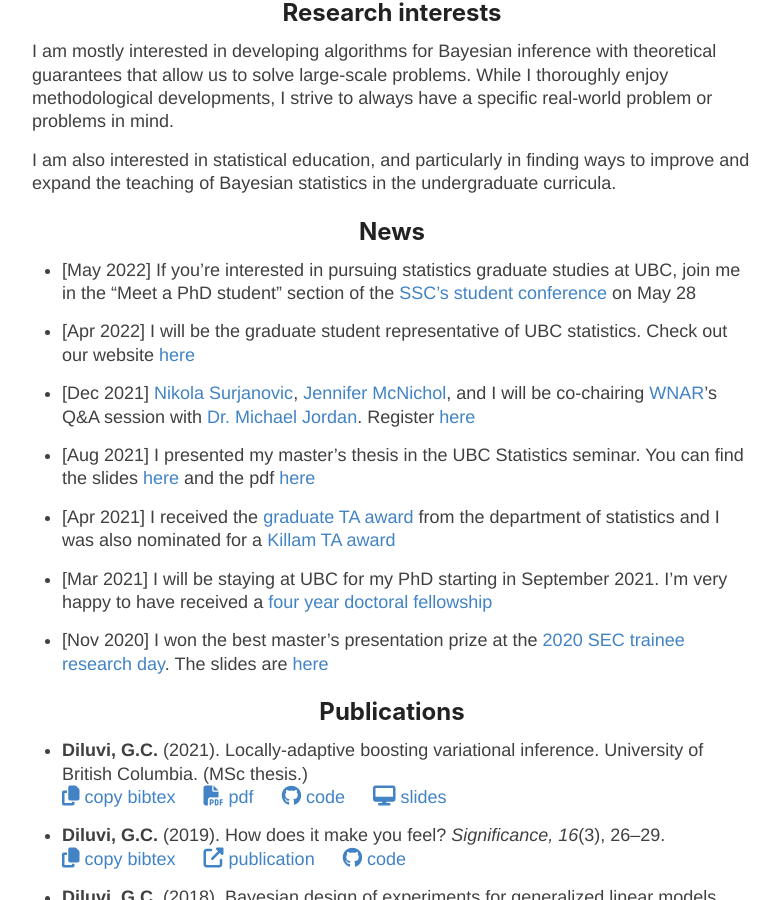
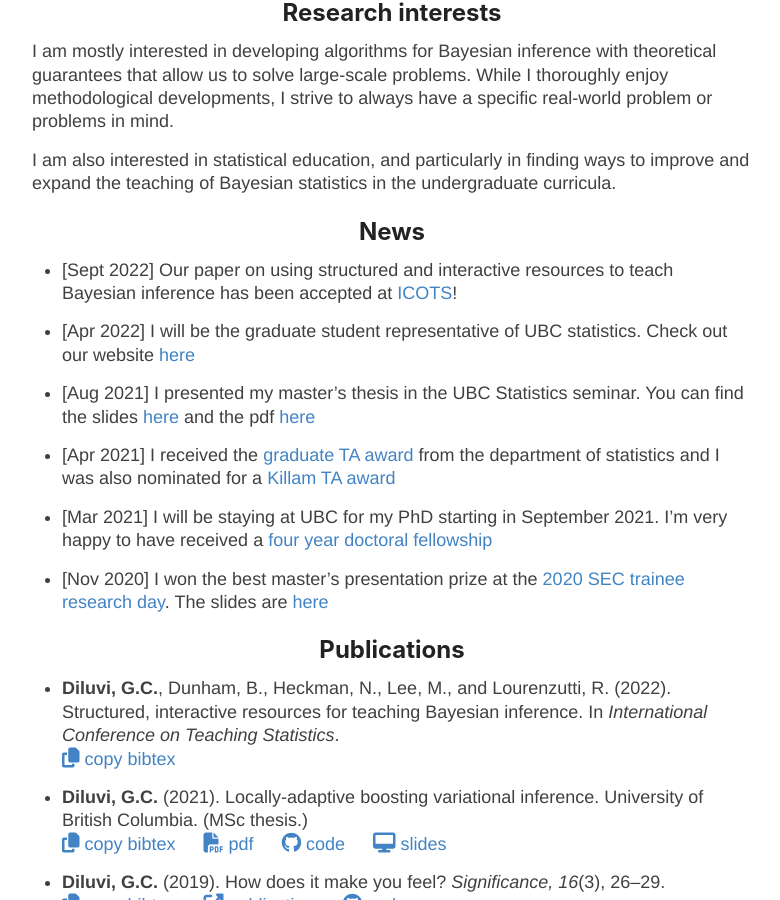
Before and after one commit to giankdiluvi/giankdiluvi.github.io, a Jekyll site: the page built from index.md, in a window 1280 px wide and 900 px high, scrolled down 790 px. Shown: the whole window, without its empty margins (248-1028 px from the left). Built offline with Jekyll 4.4.1, drawn with Linux system fonts in a browser that asks for light colours; nearby versions of some CDN libraries; our own code applies the rules of GitHub Pages for plain Markdown files.

Commit message:
add icots publication

```diff
--- a/index.md
+++ b/index.md
@@ -38,19 +38,27 @@ the teaching of Bayesian statistics in the undergraduate curricula.
 
 ## News
 
+- [Sept 2022] Our paper on using structured and interactive resources to
+teach Bayesian inference has been accepted at [ICOTS](https://icots.info/11/)!
+
+<!--
 - [May 2022] If you're interested in pursuing statistics graduate studies at UBC,
   join me in the "Meet a PhD student" section of the
   [SSC's student conference](https://ssc.ca/en/meetings/annual/2022-annual-meeting/student-conference)
   on May 28
+  -->
 
 - [Apr 2022] I will be the graduate student representative of UBC statistics.
   Check out our website [here](https://www.stat.ubc.ca/sgsa)
+
+<!--
 - [Dec 2021] [Nikola Surjanovic](https://nikola-sur.netlify.app/),
   [Jennifer McNichol](https://jmcnichol.github.io/), and I
   will be co-chairing [WNAR](https://wnarofibs.wildapricot.org/)'s
   Q&A session with
   [Dr. Michael Jordan](https://people.eecs.berkeley.edu/~jordan/?_ga=2.246370628.1778529980.1638467099-472124516.1632348184).
   Register [here](https://www.isi-web.org/component/jevents/eventdetail/188/-/virtual-statistics-career-series-for-students?Itemid=1)
+  -->
 
 - [Aug 2021] I presented my master's thesis in the UBC Statistics seminar.
 You can find the slides
@@ -73,6 +81,20 @@ The slides are
 
 
 ## Publications
+
+- **Diluvi, G.C.**, Dunham, B., Heckman, N., Lee, M., and Lourenzutti, R.
+ (2022). Structured, interactive resources for teaching Bayesian inference.
+In *International Conference on Teaching Statistics*. \
+ <a onclick="setClipboard('
+    @inproceedings{diluvi2022icots,
+      title={Structured, interactive resources for teaching {B}ayesian inference},
+      author={\{Gian Carlo\} Diluvi and Bruce Dunham and Nancy Heckman and Melissa Lee and Rodolfo Lourenzutti},
+      booktitle={International Conference on Teaching Statistics},
+      year={2022}
+    }
+    ')">
+  <i class="fas fa-copy" style="font-size:20px"></i> copy bibtex
+</a>
 
 
 - **Diluvi, G.C.** (2021). Locally-adaptive boosting variational inference.
```
Also changed, not shown: 6 other files.
